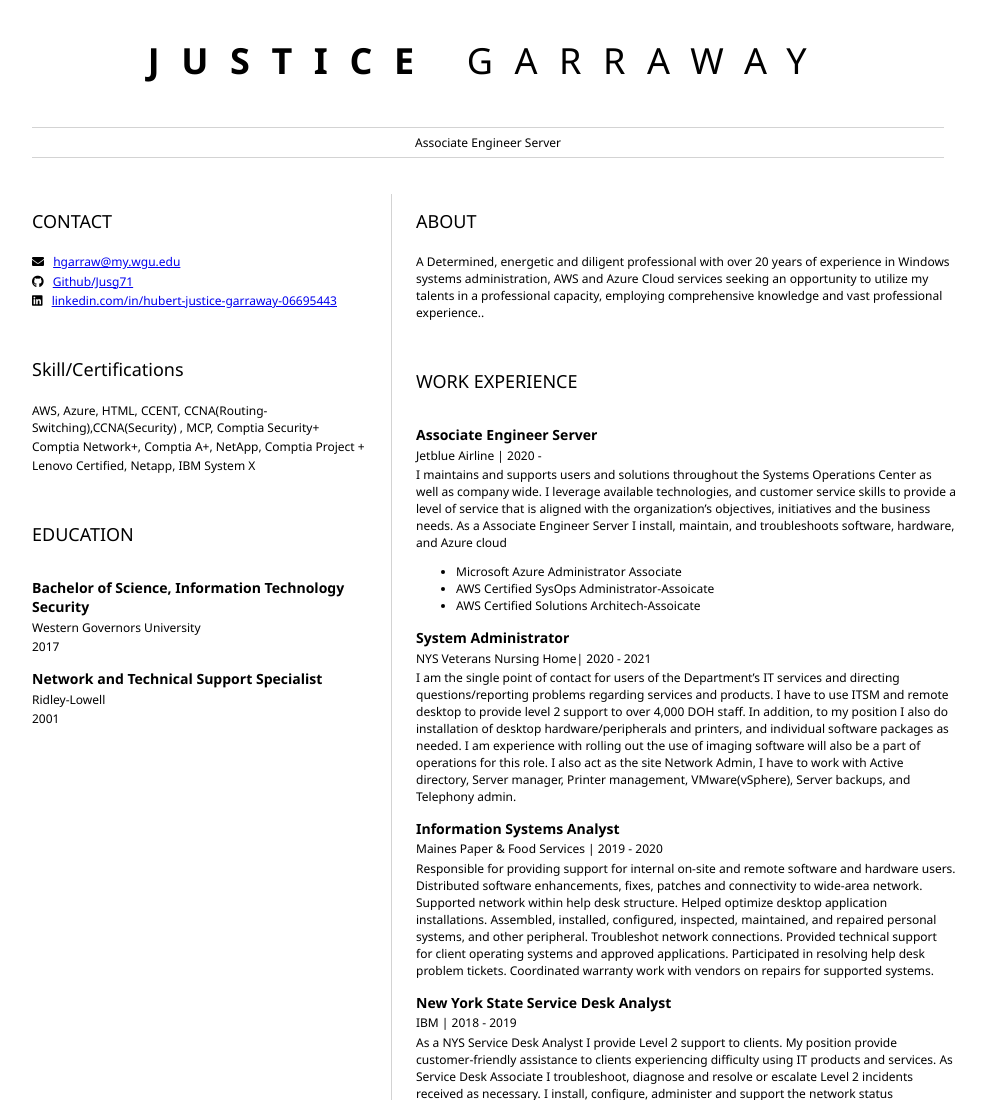
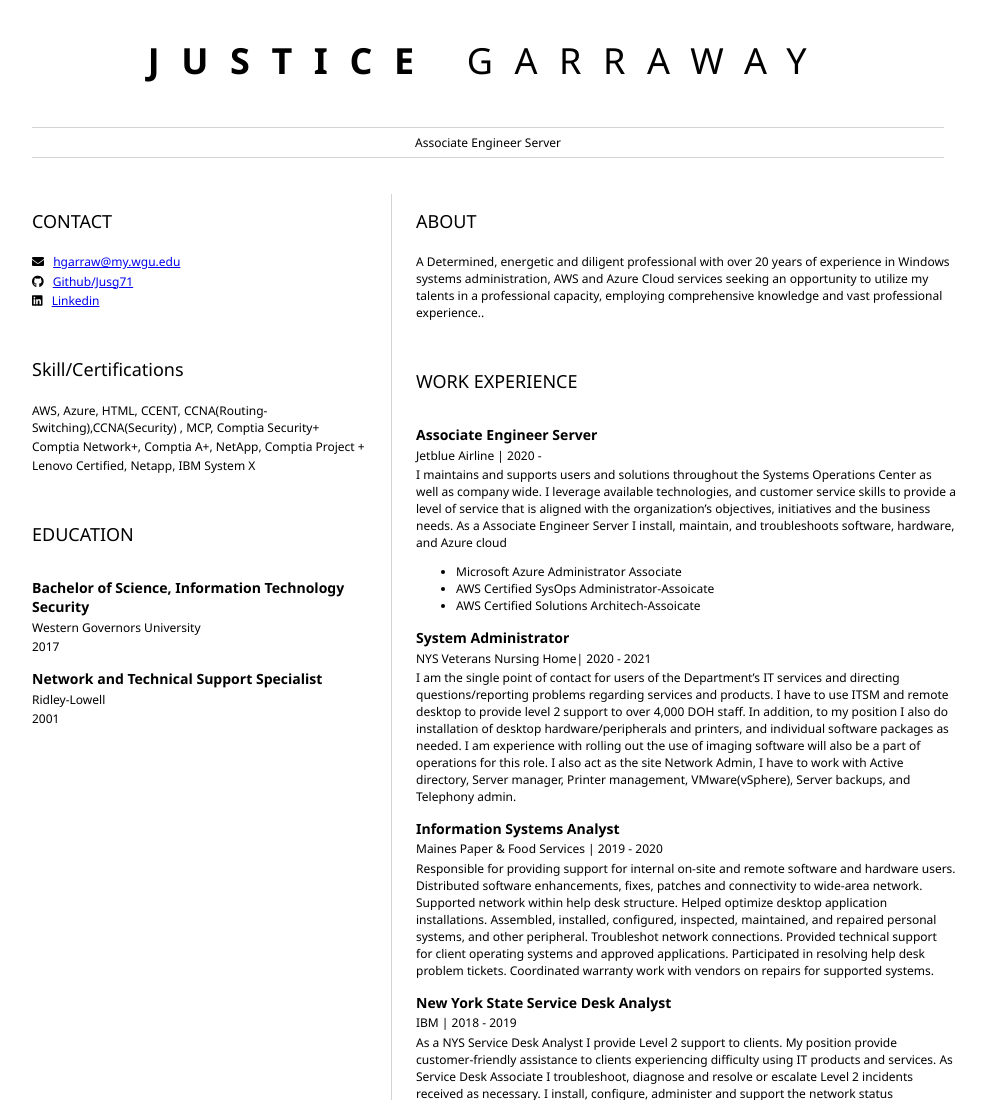
Before and after one commit to jusg71/IT-Resume, a plain HTML site: page index.html in a window 1280 px wide. Shown: the top 1100 px of the page, without its empty margins (152-1138 px from the left). Drawn offline with Linux system fonts and the light colour scheme.

Commit message:
Update index.html

```diff
--- a/index.html
+++ b/index.html
@@ -28,7 +28,7 @@
                 </p>
                 <p>
                     <i class="fab fa-linkedin" aria-hidden="true"></i>
-                    <a href="linkedin.com/in/hubert-justice-garraway-06695443">linkedin.com/in/hubert-justice-garraway-06695443</a>
+                    <a href="https://www.linkedin.com/in/hubert-justice-garraway-06695443/">Linkedin</a>
                 </p>
             </section>
             <section>
```
